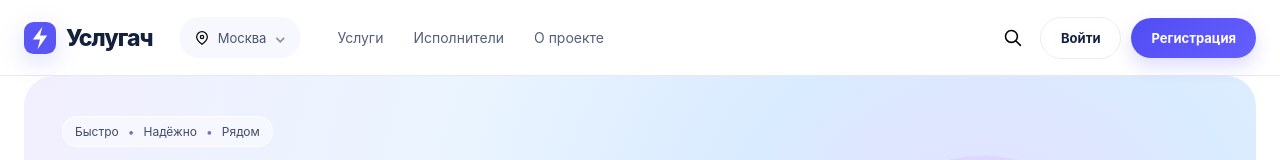
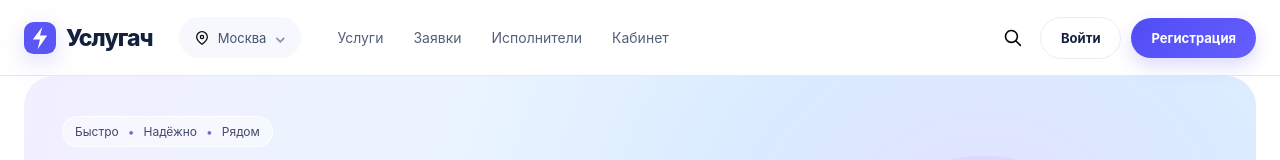
Before and after one commit to ninja-pc/Uslugach, a Next.js app: page / in a window 1280 px wide. Shown: the top 160 px of the page. Built offline with nearby package versions, Linux system fonts and the light colour scheme; no server answers; the database is empty.

Commit message:
feat: add requests and chats navigation

```diff
--- a/components/SiteHeader.tsx
+++ b/components/SiteHeader.tsx
@@ -40,13 +40,15 @@ export default function SiteHeader() {
         <a className="location-pill" href="/services"><img src="/icons/location.svg" alt="" /><span>Москва</span><b>⌄</b></a>
         <nav className="main-nav">
           <a href="/services">Услуги</a>
+          <a href="/requests">Заявки</a>
           <a href="/services">Исполнители</a>
-          <a href="/profile">О проекте</a>
+          <a href="/profile">Кабинет</a>
         </nav>
         <div className="header-actions">
           <a className="header-search" href="/services" aria-label="Поиск"><img src="/icons/search.svg" alt="" /></a>
           {ready && !email && <a className="header-login" href="/login">Войти</a>}
           {ready && !email && <a className="header-register" href="/register">Регистрация</a>}
+          {email && <a className="header-login" href="/chats">Чаты</a>}
           {email && <a className="header-login" href="/profile">Кабинет</a>}
           {email && <a className="header-register" href="/services/new">Разместить услугу</a>}
           {email && <button className="header-logout" onClick={logout}>Выйти</button>}
```
